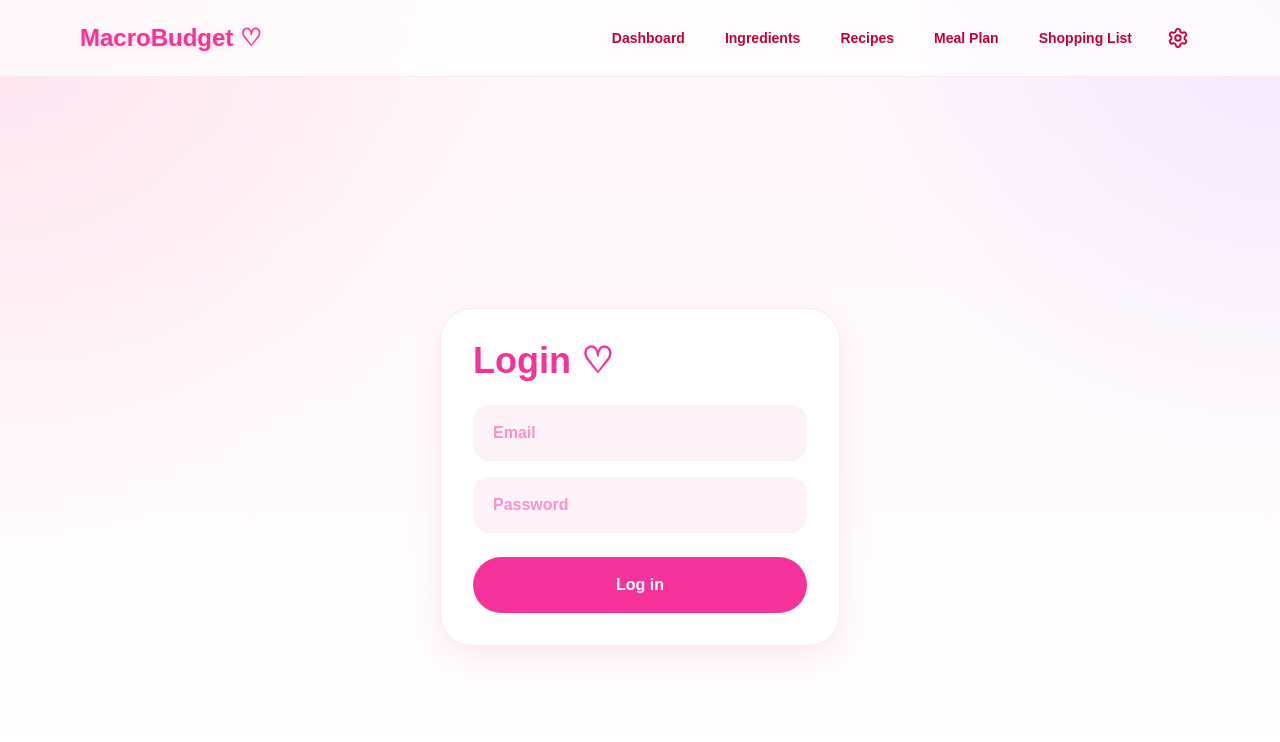
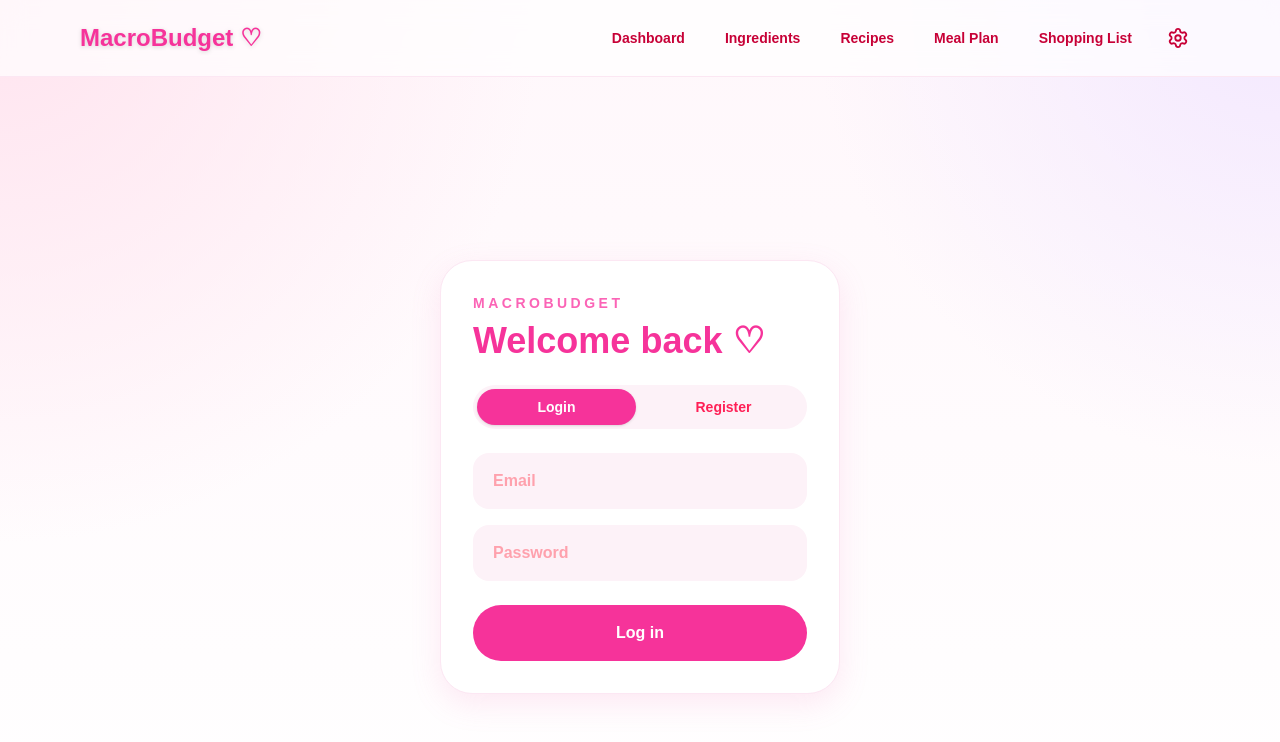
Before and after one commit to KatjaGHub/MacroBudget, a Next.js app: page /login in a window 1280 px wide. Shown: the top 742 px of the page. Built offline with nearby package versions, Linux system fonts and the light colour scheme; no server answers.

Commit message:
Add user registration with profiles

```diff
--- a/app/login/page.tsx
+++ b/app/login/page.tsx
@@ -4,15 +4,13 @@ import { useState } from "react";
 import { supabase } from "@/lib/supabase";
 
 export default function LoginPage() {
+    const [mode, setMode] = useState<"login" | "register">("login");
+    const [fullName, setFullName] = useState("");
     const [email, setEmail] = useState("");
     const [password, setPassword] = useState("");
 
-    return (
-        <main className="mx-auto flex min-h-screen max-w-md items-center p-6">
-            <form
-                onSubmit={async (event) => {
-                    event.preventDefault();
-
+    const submit = async () => {
+        if (mode === "login") {
             const { error } = await supabase.auth.signInWithPassword({
                 email,
                 password,
@@ -24,18 +22,94 @@ export default function LoginPage() {
             }
 
             window.location.href = "/";
+            return;
+        }
+
+        if (!fullName.trim()) {
+            alert("Please enter your name.");
+            return;
+        }
+
+        const { data, error } = await supabase.auth.signUp({
+            email,
+            password,
+        });
+
+        if (error) {
+            alert(error.message);
+            return;
+        }
+
+        if (data.user) {
+            const { error: profileError } = await supabase.from("profiles").insert({
+                id: data.user.id,
+                full_name: fullName.trim(),
+            });
+
+            if (profileError) {
+                alert(profileError.message);
+                return;
+            }
+        }
+
+        window.location.href = "/household";
+    };
+
+    return (
+        <main className="mx-auto flex min-h-screen max-w-md items-center p-6">
+            <form
+                onSubmit={(event) => {
+                    event.preventDefault();
+                    submit();
                 }}
                 className="w-full rounded-[2rem] border border-pink-100 bg-white p-8 shadow-[0_10px_30px_rgba(244,114,182,0.15)]"
             >
-                <h1 className="text-4xl font-black text-pink-500">
-                    Login ♡
+                <p className="text-sm font-bold uppercase tracking-[0.25em] text-pink-400">
+                    MacroBudget
+                </p>
+
+                <h1 className="mt-2 text-4xl font-black text-pink-500">
+                    {mode === "login" ? "Welcome back ♡" : "Create account ♡"}
                 </h1>
+
+                <div className="mt-6 grid grid-cols-2 gap-2 rounded-full bg-pink-50 p-1">
+                    <button
+                        type="button"
+                        onClick={() => setMode("login")}
+                        className={`rounded-full px-4 py-2 text-sm font-black transition ${mode === "login"
+                                ? "bg-pink-500 text-white shadow-sm"
+                                : "text-rose-500"
+                            }`}
+                    >
+                        Login
+                    </button>
+
+                    <button
+                        type="button"
+                        onClick={() => setMode("register")}
+                        className={`rounded-full px-4 py-2 text-sm font-black transition ${mode === "register"
+                                ? "bg-pink-500 text-white shadow-sm"
+                                : "text-rose-500"
+                            }`}
+                    >
+                        Register
+                    </button>
+                </div>
+
+                {mode === "register" && (
+                    <input
+                        value={fullName}
+                        onChange={(event) => setFullName(event.target.value)}
+                        placeholder="Name"
+                        className="mt-6 w-full rounded-2xl bg-pink-50 px-5 py-4 font-semibold text-pink-500 outline-none placeholder:text-rose-300"
+                    />
+                )}
 
                 <input
                     value={email}
                     onChange={(event) => setEmail(event.target.value)}
                     placeholder="Email"
-                    className="mt-6 w-full rounded-2xl bg-pink-50 px-5 py-4 font-semibold text-pink-500 outline-none"
+                    className={`${mode === "register" ? "mt-4" : "mt-6"} w-full rounded-2xl bg-pink-50 px-5 py-4 font-semibold text-pink-500 outline-none placeholder:text-rose-300`}
                 />
 
                 <input
@@ -43,14 +117,14 @@ export default function LoginPage() {
                     value={password}
                     onChange={(event) => setPassword(event.target.value)}
                     placeholder="Password"
-                    className="mt-4 w-full rounded-2xl bg-pink-50 px-5 py-4 font-semibold text-pink-500 outline-none"
+                    className="mt-4 w-full rounded-2xl bg-pink-50 px-5 py-4 font-semibold text-pink-500 outline-none placeholder:text-rose-300"
                 />
 
                 <button
                     type="submit"
                     className="mt-6 w-full rounded-full bg-pink-500 px-6 py-4 font-black text-white transition hover:bg-pink-600"
                 >
-                    Log in
+                    {mode === "login" ? "Log in" : "Create account"}
                 </button>
             </form>
         </main>
```
Lines whose indentation alone changed are shown as unchanged.
